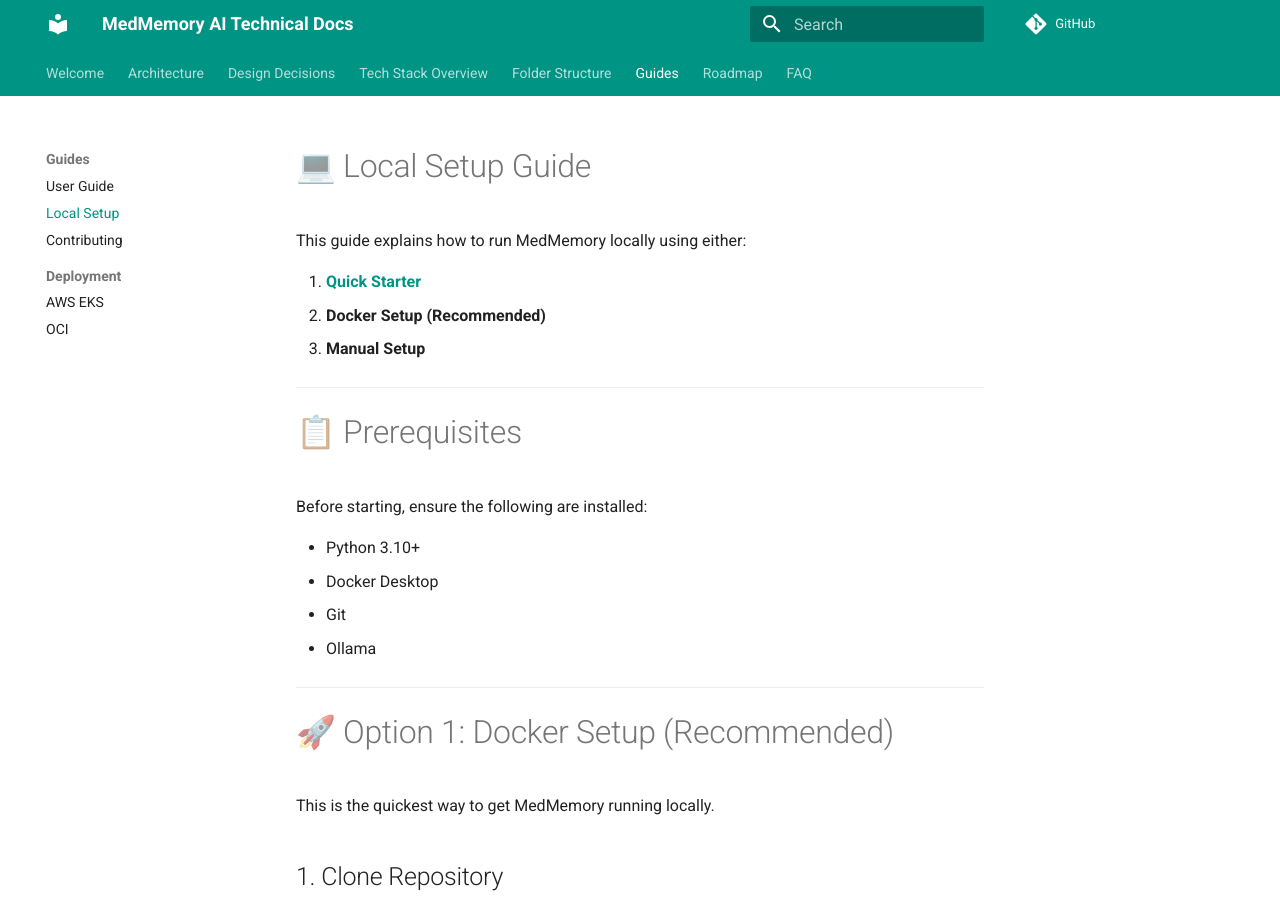
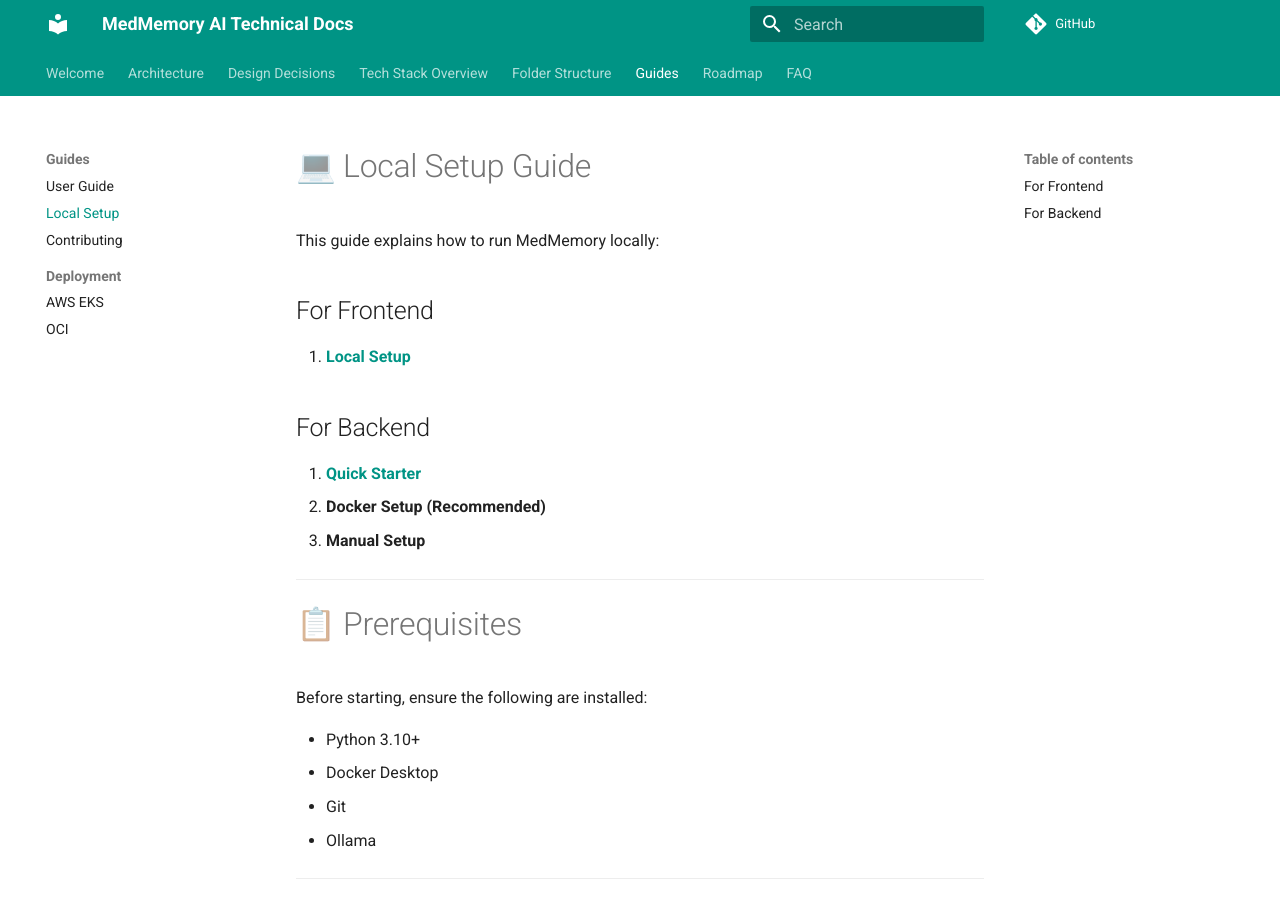
Before and after one commit to MedMemory-AI/docs, an MkDocs documentation site: the page built from docs/Guides/Local-Setup.md, in a window 1280 px wide and 900 px high. Built offline with MkDocs 1.6.1 and Material for MkDocs 9.7.7, drawn with Linux system fonts in a browser that asks for light colours; comment, search, counter and statistics services are not loaded.

Commit message:
Update Local Setup Guide for MedMemory
Clarified the local setup guide for MedMemory by specifying frontend and backend sections.

```diff
--- a/docs/Guides/Local-Setup.md
+++ b/docs/Guides/Local-Setup.md
@@ -1,7 +1,11 @@
 # 💻 Local Setup Guide
 
-This guide explains how to run MedMemory locally using either:
+This guide explains how to run MedMemory locally:
 
+## For Frontend
+1. [**Local Setup**](https://github.com/MedMemory-AI/frontend-app#setup-guide-frontend)
+
+## For Backend
 1. [**Quick Starter**](https://github.com/MedMemory-AI/MedMemory#quick-start-guide-backend)
 2. **Docker Setup (Recommended)**
 3. **Manual Setup**
```
